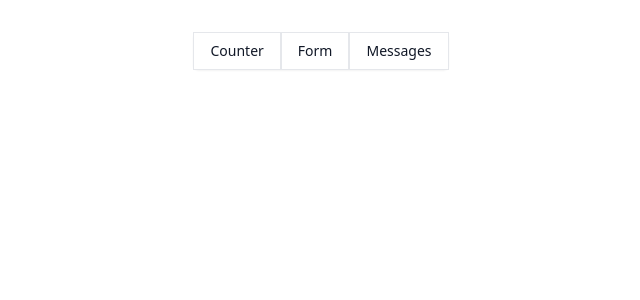
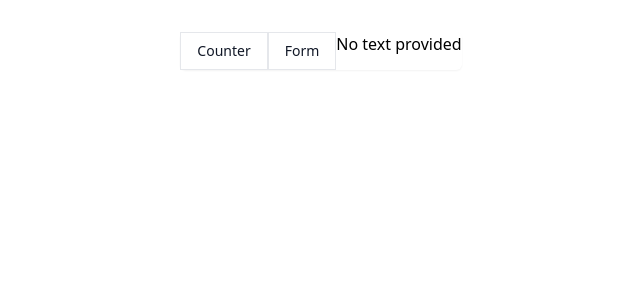
Before and after one commit to Asim-7/react-concepts, a React (Vite) app: page / in a window 1280 px wide. Shown: the top 300 px of the page, without its empty margins (319-959 px from the left). Built offline with nearby package versions, Linux system fonts and the light colour scheme.

Commit message:
No text prop

```diff
--- a/src/components/ButtonCustom.jsx
+++ b/src/components/ButtonCustom.jsx
@@ -2,12 +2,18 @@ import React from "react";
 
 function ButtonCustom({ text }) {
   return (
+    <>
+      {text ? (
         <button
           type="button"
           class="px-4 py-2 text-sm font-medium text-gray-900 bg-white border border-gray-200 hover:bg-gray-100 hover:text-blue-700 dark:bg-gray-700 dark:border-gray-600 dark:text-white dark:hover:text-white dark:hover:bg-gray-600 dark:focus:ring-blue-500 dark:focus:text-white"
         >
           {text}
         </button>
+      ) : (
+        <h1>No text provided</h1>
+      )}
+    </>
   );
 }
 
--- a/src/pages/Home.jsx
+++ b/src/pages/Home.jsx
@@ -13,7 +13,7 @@ function Home() {
         <ButtonCustom text="Form" />
       </Link>
 
-      <ButtonCustom text="Messages" />
+      <ButtonCustom text="" />
     </div>
   );
 }
```
Lines whose indentation alone changed are shown as unchanged.
